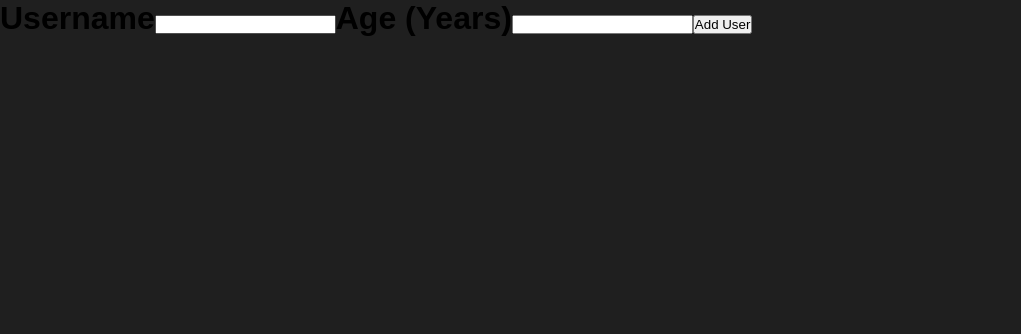
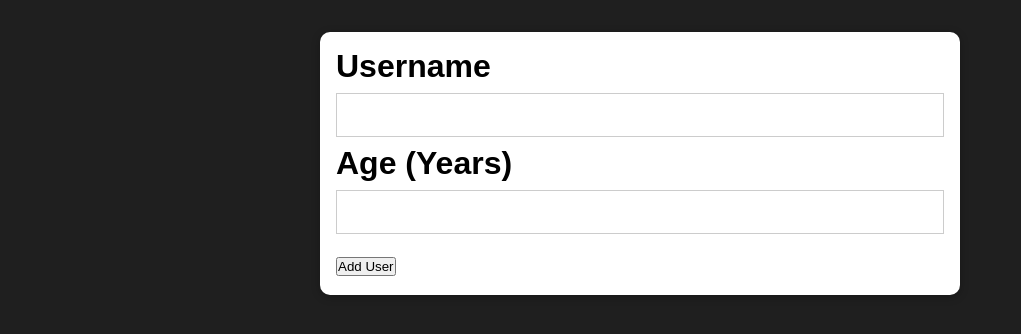
Before and after one commit to dcarvallho/user-registration, a React (Create React App) app: page / in a window 1280 px wide. Shown: the top 334 px of the page, without its empty margins (0-1021 px from the left). Built offline with nearby package versions, Linux system fonts and the light colour scheme.

Commit message:
feature/card: styles card created

```diff
--- a/src/App.js
+++ b/src/App.js
@@ -1,5 +1,5 @@
+import AddUser from './components/users/AddUser'
 import './index.css';
-import AddUser from './components/users/AddUser'
 
 const App = () => {
   return (
--- /dev/null
+++ b/src/components/generic/Card.js
@@ -0,0 +1,8 @@
+import React from 'react'
+import styles from './Card.module.css'
+
+const Card = (props) => {
+    return <div className={`${styles.card} ${props.className}`}>{props.children}</div>
+};
+
+export default Card;
--- /dev/null
+++ b/src/components/generic/Card.module.css
@@ -0,0 +1,5 @@
+.card {
+    background-color: white;
+    box-shadow: 0 2px 8px rgba(0, 0, 0, 0.26);
+    border-radius: 10px;
+}
--- a/src/components/users/AddUser.js
+++ b/src/components/users/AddUser.js
@@ -1,4 +1,7 @@
 import React from 'react'
+import Card from '../generic/Card'
+
+import styles from './AddUser.module.css'
 
 const AddUser = props => {
     const addUserHandler = (event) => {
@@ -7,6 +10,7 @@
 
     return(
         <div>
+            <Card className={styles.input}>
                 <form onSubmit={addUserHandler}>
                     <label htmlFor="username">Username</label>
                     <input type="text" id="username" />
@@ -14,6 +18,7 @@
                     <input type="number" id="username" />
                     <button type="submit">Add User</button>
                 </form>
+            </Card>
         </div>
     )
 }
--- /dev/null
+++ b/src/components/users/AddUser.module.css
@@ -0,0 +1,26 @@
+.input {
+    margin: 2rem auto;
+    padding: 1rem;
+    width: 90%;
+    max-width: 40rem;
+}
+
+.input label {
+    display: block;
+    font-weight: bold;
+    margin-bottom: 0.5rem;
+}
+
+.input input {
+    font: inherit;
+    display: block;
+    width: 100%;
+    border: 1px solid #ccc;
+    padding: 0.15rem;
+    margin-bottom: 0.5rem;
+}
+
+.input input:focus {
+    outline: none;
+    border-color: #4f005f;
+}
```
Lines whose indentation alone changed are shown as unchanged.
